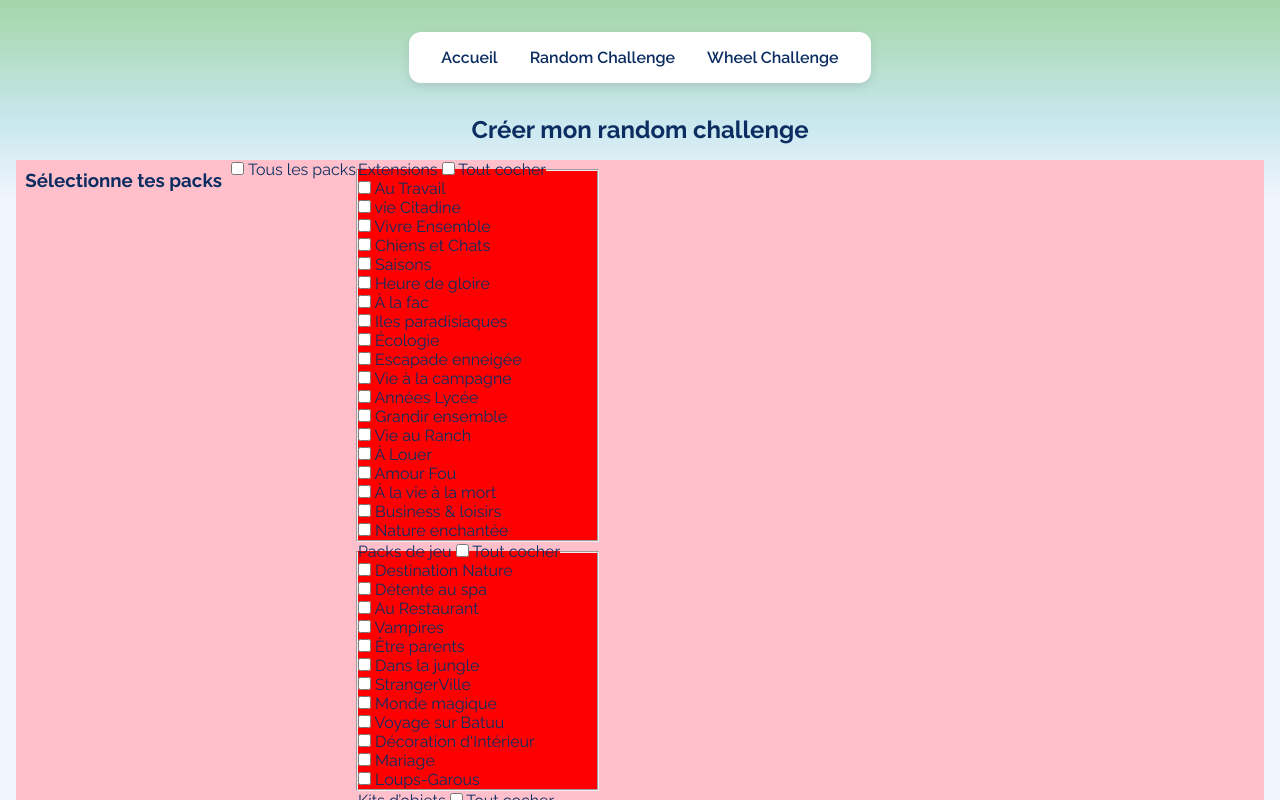
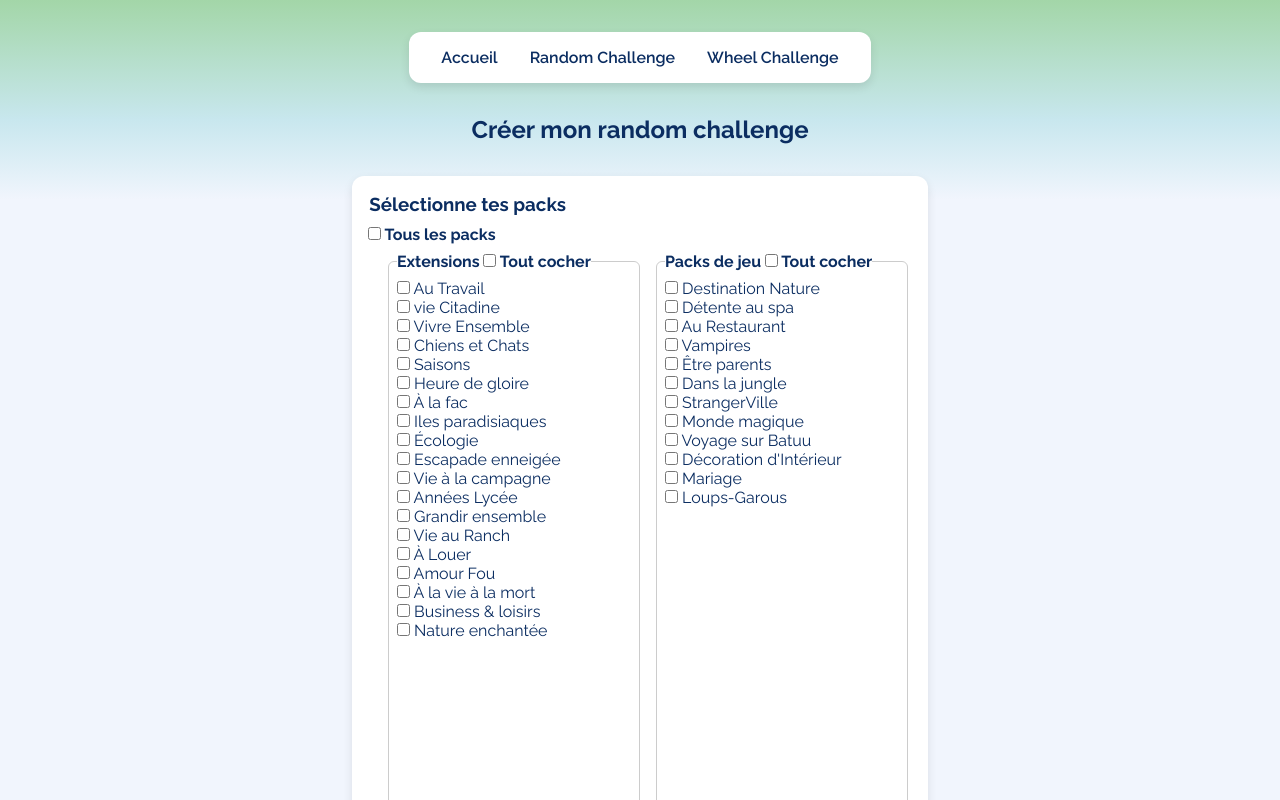
Before and after one commit to florebrlr/sims4-challenge-generator, a Vue app in the folder sims4-challenge-generator/: page /randomchallenge in a window 1280 px wide. Shown: the top 800 px of the page. Built offline with nearby package versions, Linux system fonts and the light colour scheme; a web font is replaced by a local one.

Commit message:
🎨 CSS /RCChoices

```diff
--- a/sims4-challenge-generator/src/components/RandomChallengeChoices.vue
+++ b/sims4-challenge-generator/src/components/RandomChallengeChoices.vue
@@ -3,10 +3,12 @@
     <div class="packs-section">
       <h3>Sélectionne tes packs</h3>
       <!-- Case "Tous les packs" -->
+       <div class="richesse">
       <label>
         <input type="checkbox" v-model="allPacksSelected" @change="toggleAllPacks" />
         Tous les packs
       </label>
+       </div>
 
       <!-- Sélection des packs -->
       <section class="packs-selection">
@@ -293,7 +295,7 @@ function generateChallenge() {
 
   // Passer à la page détail avec query param
   router.push({
-    name: 'ChallengeDetail',
+    name: 'randomChallengeResult',
     query: {
       challenge: JSON.stringify(challenge),
     },
@@ -307,23 +309,50 @@ function generateChallenge() {
   justify-content: center;
   flex-direction: column;
   margin: 1em;
+  padding: 0 25%;
 }
 
 h3 {
   margin: 0.5em;
 }
-.packs-section {
-  display: flex;
-  background-color: pink;
+
+legend {
+  font-weight: bold;
 }
+.richesse {
+  margin: 0.5em;
+  font-weight: bold;
+}
+
+.packs-selection {
+  display: grid;
+  margin: 0 5%;
+  grid-template-columns: 50% 50%;
+  grid-template-rows: 1fr 1fr;
+  gap: 1em;
+}
+
 fieldset {
   display: flex;
   flex-wrap: wrap;
   flex-direction: column;
-  background-color: red;
+  padding: 0.5em;
+  border: 1px solid #ccc;
+  border-radius: 6px;
+  margin-bottom: 1.5rem;
 }
 
+.packs-section, .pack-count-selection, .random-options, .restriction-section {
+  background: var(--White);
+  padding: 0.5em;
+  border-radius: 12px;
+  box-shadow: 0 4px 10px rgba(0, 0, 0, 0.1);
+  margin: 1em;
+}
+
+input[type="radio"], input[type="checkbox"]{
+  accent-color: var(--GreenPlumbob);
+}
 .generate-btn {
-
 }
 </style>
--- a/sims4-challenge-generator/src/components/WheelChallengeChoices.vue
+++ b/sims4-challenge-generator/src/components/WheelChallengeChoices.vue
@@ -2,10 +2,10 @@
   <div class="wc-container">
     <div>
       <h3>éléments prédéfinis</h3>
-      <input type="checkbox" v-model="isChecked" /> <br>
-      <input type="checkbox" v-model="isChecked" /> <br>
-      <input type="checkbox" v-model="isChecked" /> <br>
-      <input type="checkbox" v-model="isChecked" /> <br>
+      <input type="checkbox" v-model="isChecked" /> <br />
+      <input type="checkbox" v-model="isChecked" /> <br />
+      <input type="checkbox" v-model="isChecked" /> <br />
+      <input type="checkbox" v-model="isChecked" /> <br />
     </div>
     <div>
       <h3>éléments personnalisés</h3>
@@ -27,8 +27,16 @@
 export default {
   name: 'WheelChallengeChoices',
 }
+
+//Créer un tableau d'éléments prédéfinis (dans une ref)
+//Boucler avec v-for sur tt les éléments
+//Afficher une checkbox par élément
+
+//Créer un tableau dynamique d'élément personnalisés (dans une ref)
+//Boucler avec v-for sur tt les éléments
+//Afficher un li par élément
+//Afficher un input relié a une variable (dans une ref)
+//Afficher un bouton + a côté de l'input, et au clic, ajouter le nouvel élément dans le tableau
 </script>
 
-<style scoped>
-
-</style>
+<style scoped></style>
```
Also changed, not shown: sims4-challenge-generator/src/assets/style.css (+8 -6 lines), sims4-challenge-generator/src/views/RandomChallengeResult.vue (+8 -3 lines), 1 other file (tests, documents, lock files or other folders).
